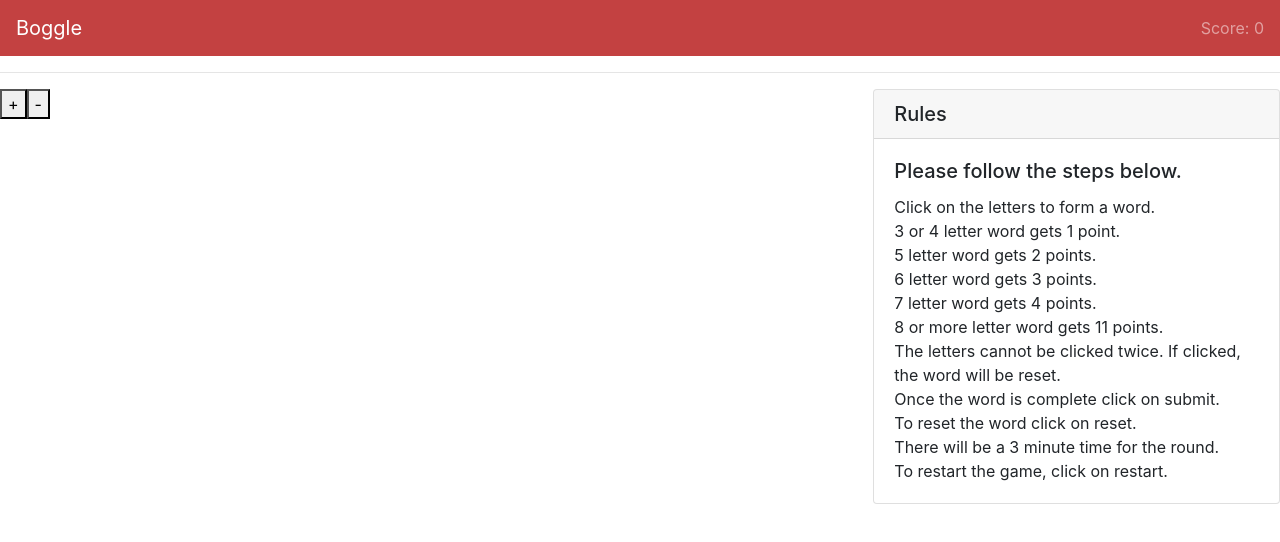
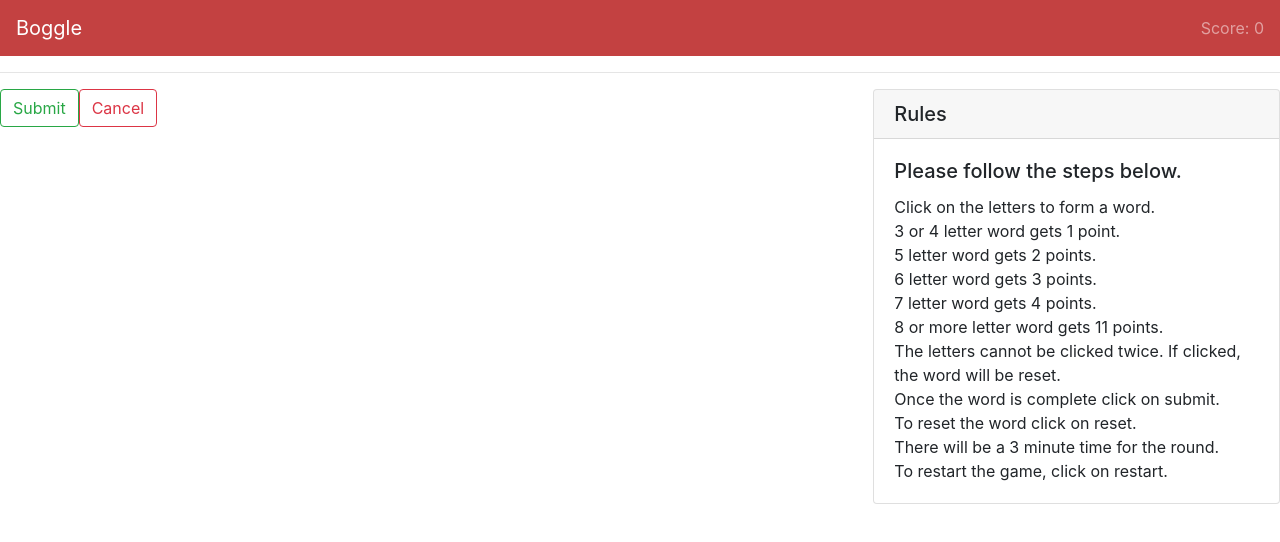
Before and after one commit to success-m/boggle, a React (Create React App) app in the folder web/: page / in a window 1280 px wide. Shown: the top 542 px of the page. Built offline with nearby package versions, Linux system fonts and the light colour scheme.

Commit message:
seperated components

```diff
--- a/web/src/App.js
+++ b/web/src/App.js
@@ -1,11 +1,13 @@
 import React from 'react';
 import 'bootstrap/dist/css/bootstrap.min.css';
 import './App.css';
+
 import Container from 'react-bootstrap/Container';
 import Row from 'react-bootstrap/Row';
 import Col from 'react-bootstrap/Col';
-import Navbar from 'react-bootstrap/Navbar';
-import Card from 'react-bootstrap/Card';
+import Button from 'react-bootstrap/Button';
+import Nav from './components/nav';
+import Rules from './components/rules';
 
 import {useSelector, useDispatch} from 'react-redux';
 import {increment, descrement} from './actions';
@@ -15,45 +17,20 @@
   const dispatch = useDispatch();
   return (
     <Container fluid="true">
-      <Navbar bg="dark" variant="dark">
-        <Navbar.Brand href="/">Boggle</Navbar.Brand>
-        <Navbar.Toggle />
-        <Navbar.Collapse className="justify-content-end">
-          <Navbar.Text>
-            Score: {counter}
-          </Navbar.Text>
-        </Navbar.Collapse>
-      </Navbar>
+      <Nav></Nav>
       <hr/>
       <Row>
         <Col md="8">
-          <button onClick={ (e) => {
+         <Button variant="outline-success" onClick={ (e) => {
             dispatch(increment(3));
             console.log(e);
-          } }>+</button>
-          <button onClick={ () => dispatch(descrement()) }>-</button>
+          } }>Submit</Button>
+          <Button variant="outline-danger" onClick={ () => dispatch(descrement()) }>
+            Cancel
+          </Button>
         </Col>
         <Col md="4">
-          <Card>
-            <Card.Header as="h5">Rules</Card.Header>
-            <Card.Body>
-              <Card.Title>Please follow the steps below.</Card.Title>
-              <Card.Text>
-                 Click on the letters to form a word.<br/>
-                 3 or 4 letter word gets 1 point.<br/>
-                 5 letter word gets 2 points.<br/>
-                 6 letter word gets 3 points.<br/>
-                 7 letter word gets 4 points.<br/>
-                 8 or more letter word gets 11 points.<br/>
-                 The letters cannot be clicked twice. If clicked, the word will be reset.<br/>
-                 Once the word is complete click on submit.<br/>
-                 To reset the word click on reset.<br/>
-                 There will be a 3 minute time for the round.<br/>
-                 To restart the game, click on restart.
-
-              </Card.Text>
-            </Card.Body>
-          </Card>
+          <Rules></Rules>
         </Col>
       </Row>
     </Container>
--- /dev/null
+++ b/web/src/components/nav.js
@@ -0,0 +1,21 @@
+import React from 'react';
+import Navbar from 'react-bootstrap/Navbar';
+
+import {useSelector} from 'react-redux';
+
+function Nav() {
+  const counter = useSelector(state => state.counterReducer);
+  return (
+      <Navbar bg="dark" variant="dark">
+        <Navbar.Brand href="/">Boggle</Navbar.Brand>
+        <Navbar.Toggle />
+        <Navbar.Collapse className="justify-content-end">
+          <Navbar.Text>
+            Score: {counter}
+          </Navbar.Text>
+        </Navbar.Collapse>
+      </Navbar>
+  );
+}
+
+export default Nav;
--- /dev/null
+++ b/web/src/components/rules.js
@@ -0,0 +1,30 @@
+import React from 'react';
+import Card from 'react-bootstrap/Card';
+
+function Rules() {
+	return (
+		  <Card>
+            <Card.Header as="h5">Rules</Card.Header>
+            <Card.Body>
+              <Card.Title>Please follow the steps below.</Card.Title>
+              <Card.Text>
+                 Click on the letters to form a word.<br/>
+                 3 or 4 letter word gets 1 point.<br/>
+                 5 letter word gets 2 points.<br/>
+                 6 letter word gets 3 points.<br/>
+                 7 letter word gets 4 points.<br/>
+                 8 or more letter word gets 11 points.<br/>
+                 The letters cannot be clicked twice. If clicked, the word will be reset.<br/>
+                 Once the word is complete click on submit.<br/>
+                 To reset the word click on reset.<br/>
+                 There will be a 3 minute time for the round.<br/>
+                 To restart the game, click on restart.
+
+              </Card.Text>
+            </Card.Body>
+          </Card>
+        );
+}
+
+
+export default Rules;
```
